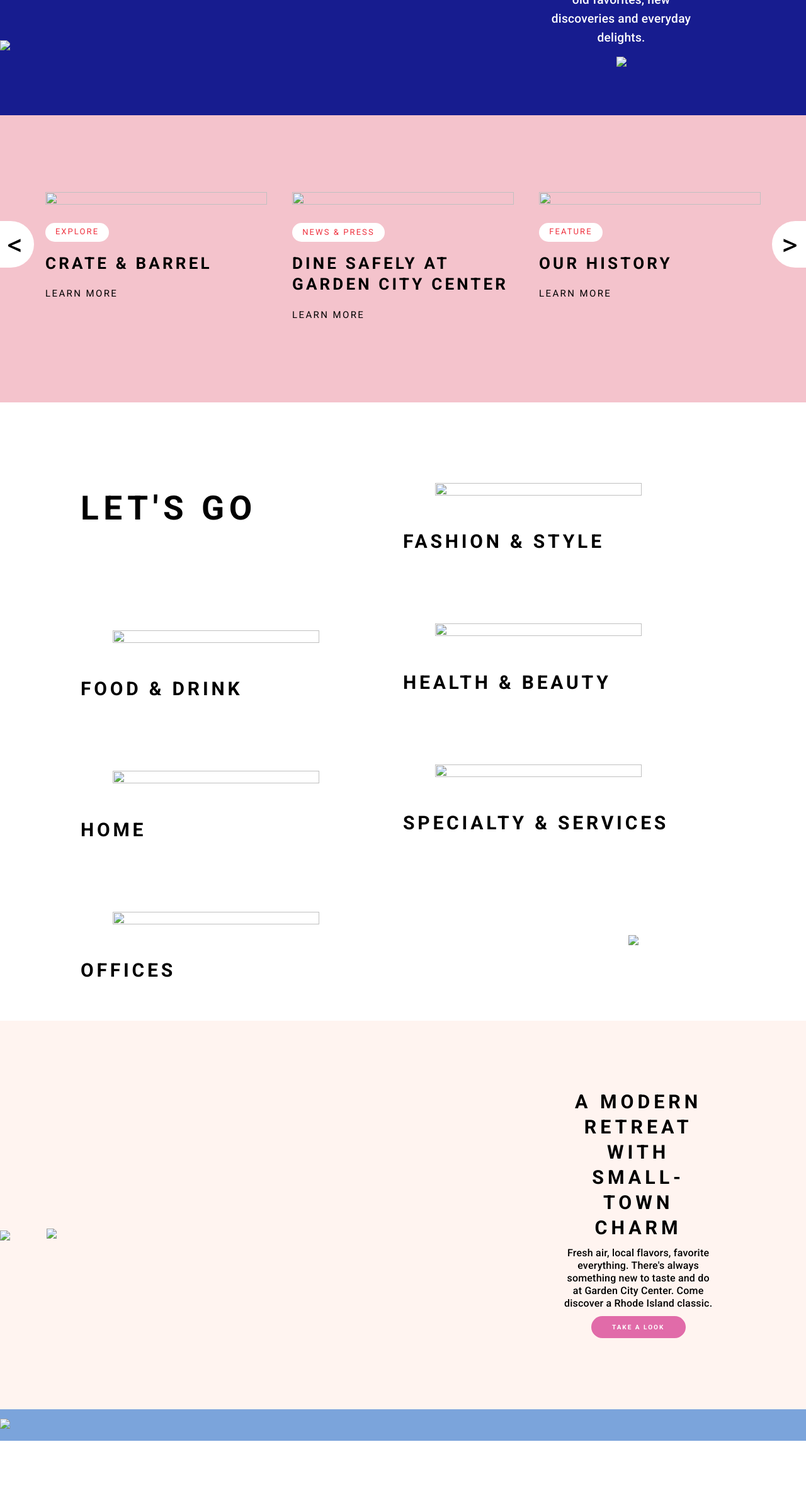
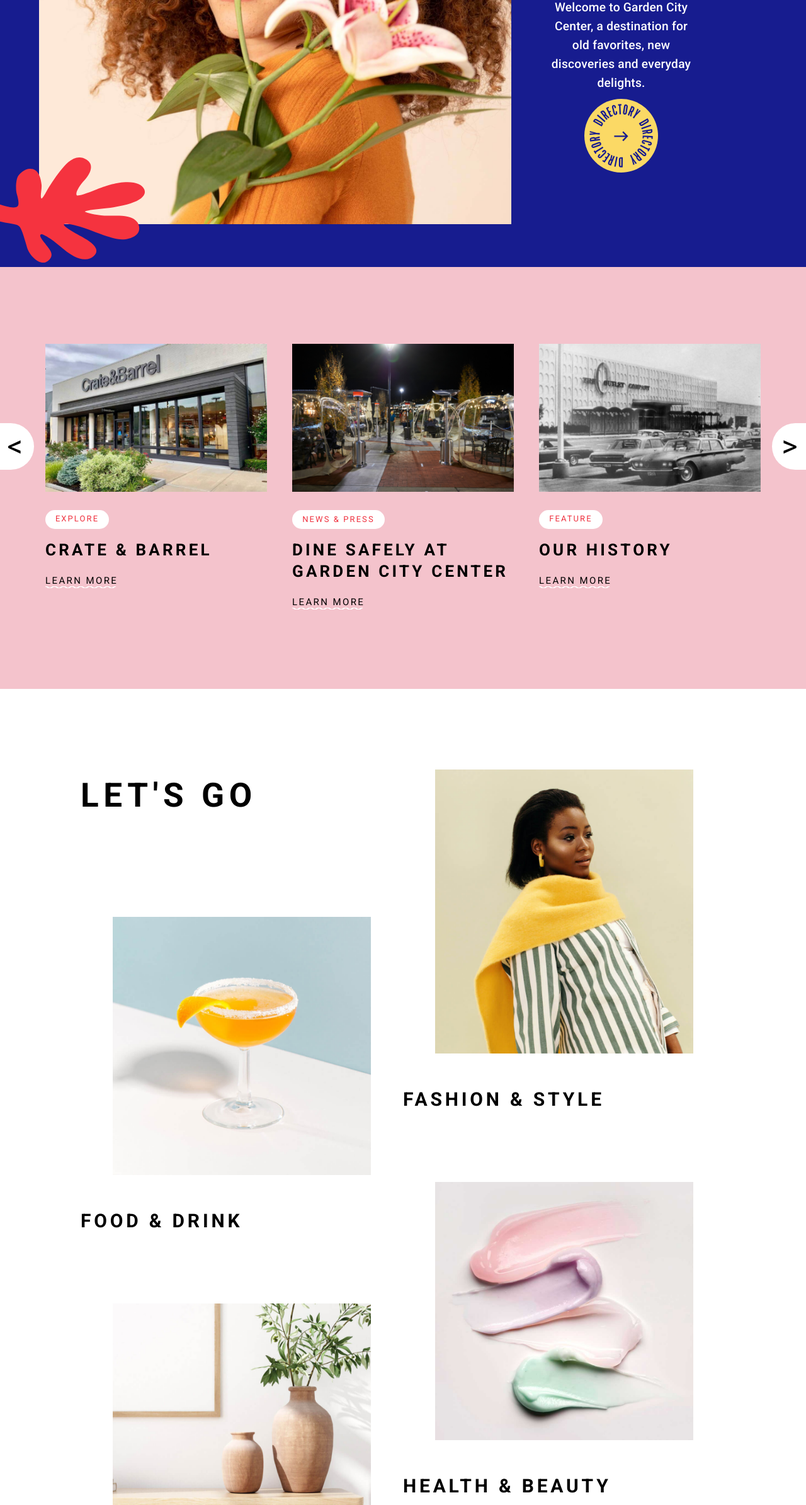
Before and after one commit to AnastasiaZubrilovskaia/shopping-centre, a plain HTML site: page index.html in a window 1280 px wide. Shown: the part 410-2800 px from the top of the page at 63% size. Drawn offline with Linux system fonts and the light colour scheme.

Commit message:
Update index.html

```diff
--- a/index.html
+++ b/index.html
@@ -13,10 +13,10 @@
     <article class="art_1">
     <header>
         <div class="block">
-            <img src="vector/Frame_1.svg">
+            <img src="Frame_1.svg">
         </div>
         <button class="button_menu">
-            <img src="vector/menu.svg">
+            <img src="menu.svg">
         </button>
         <div class="block_nav_media">
             <div>EXPLORE</div>
@@ -39,30 +39,30 @@
     <section class="main_fon">
         <div class="fon">
             <div class="foto">
-                <img src="image/Rectangle.png">
+                <img src="Rectangle.png">
             </div>
             <div class="content">
                 <div class="content_in">
                     <div class="title_1">A BEAUTIFUL DAY IS IN BLOOM</div>
                     <div class="text_1">Welcome to Garden City Center, a destination for old favorites, new discoveries and everyday delights.
                         <div class="circle">
-                            <img src="vector/Frame_2.svg">
+                            <img src="Frame_2.svg">
                         </div>
                     </div>
                 </div>
             </div>
         </div>
         <div class="flower_1" >
-            <img src="vector/Frame_3.svg">
+            <img src="Frame_3.svg">
         </div>
     </section>
 </article>
     <section class="news">
         <div class="flower_2">
-            <img src="vector/Vector_4.svg">
+            <img src="Vector_4.svg">
         </div>
         <div class="flower_3">
-            <img src="vector/Vector_5.svg">
+            <img src="Vector_5.svg">
         </div>
         <button class="button_01">
             <div><</div>
@@ -72,7 +72,7 @@
         </button>
         <div class="news_block">
             <div class="block_1">
-                <img src="image/Rectangle(3).png">
+                <img src="Rectangle(3).png">
                 <div class="content_block1">
                     <div  class="button_11">
                         <div class="text_button_11">Explore</div>
@@ -80,12 +80,12 @@
                     <h3 class="text_block_1">Crate & Barrel</h3>
                     <div class="text_button_22">Learn More</div>
                     <div class="button_22">
-                        <img src="vector/Group_7.svg">
+                        <img src="Group_7.svg">
                     </div>
                 </div>
             </div>
             <div class="block_1  block_1_news">
-                <img src="image/Rectangle(1).png">
+                <img src="Rectangle(1).png">
                 <div class="content_block2">
                     <div class="button_12">
                         <div class="text_button_11">News & Press</div>
@@ -93,12 +93,12 @@
                     <h3 class="text_block_1">Dine safely at Garden City Center</h3>
                     <div class="text_button_22">Learn More</div>
                     <div class="button_22">
-                        <img src="vector/Group_7.svg">
+                        <img src="Group_7.svg">
                     </div>
                 </div>
             </div>
             <div class="block_1 block_2_news">
-                <img src="image/Rectangle(2).png">
+                <img src="Rectangle(2).png">
                 <div class="content_block31">
                     <div  class="button_11">
                         <div class="text_button_11">Feature</div>
@@ -106,7 +106,7 @@
                     <h3 class="text_block_1">Our History</h3>
                     <div class="text_button_22">Learn More</div>
                     <div class="button_22">
-                        <img src="vector/Group_8.svg">
+                        <img src="Group_8.svg">
                     </div>
                 </div>
             </div>
@@ -118,19 +118,19 @@
                 <div class="title_plan">Let's Go</div>
                 <div class="elemant_plan">
                     <div class="picture_plan1">
-                        <img src="image/Frame.png">
+                        <img src="Frame.png">
                     </div>
                     <div class="text_plan">Food & Drink</div>
                 </div>
                 <div class="elemant_plan">
                     <div class="picture_plan2">
-                        <img src="image/Frame (2).png">
+                        <img src="Frame (2).png">
                     </div>
                     <div class="text_plan">Home</div>
                 </div>
                 <div class="elemant_plan">
                     <div class="picture_plan3">
-                        <img src="image/Frame (4).png">
+                        <img src="Frame (4).png">
                     </div>
                     <div class="text_plan">Offices</div>
                 </div>
@@ -138,19 +138,19 @@
             <div class="column_2">
                 <div class="elemant_plan">
                     <div class="picture_plan4">
-                        <img src="image/Frame (1).png">
+                        <img src="Frame (1).png">
                     </div>
                     <div class="text_plan">Fashion & Style</div>
                 </div>
                 <div class="elemant_plan">
                     <div class="picture_plan5">
-                        <img src="image/Frame (3).png">
+                        <img src="Frame (3).png">
                     </div>
                     <div class="text_plan">Health & Beauty</div>
                 </div>
                 <div class="elemant_plan">
                     <div class="picture_plan6">
-                        <img src="image/Frame (5).png">
+                        <img src="Frame (5).png">
                     </div>
                     <div class="text_plan">Specialty & Services</div>
                 </div>
@@ -160,7 +160,7 @@
     <section class="quote">
         <div class="quote_block">
             <div class="quote_foto">
-                <img src="image/Rectangle(4).png">
+                <img src="Rectangle(4).png">
             </div>
             <div class="quote_text_block">
                 <div class="quote_text_block_in">
@@ -171,14 +171,14 @@
             </div>
         </div>
         <div class="flower_4">
-            <img src="vector/Frame_9.svg">
+            <img src="Frame_9.svg">
         </div>
         <div class="flower_5">
-            <img src="vector/Frame_10.svg">
+            <img src="Frame_10.svg">
         </div>
     </section>
     <div class="line">
-        <img src="vector/Frame_11.svg">
+        <img src="Frame_11.svg">
     </div>
     <section class="last_block">
         <div class="last_block_news">
@@ -189,16 +189,16 @@
             </div>
             <div class="last_block_news_foto">
                 <div class="last_block_picture1">
-                    <img src="image/Rectangle(5).png">
+                    <img src="Rectangle(5).png">
                 </div>
                 <div class="last_block_picture2">
-                    <img src="image/Rectangle (6).png">
+                    <img src="Rectangle (6).png">
                 </div>
                 <div class="last_block_picture3">
-                    <img src="image/Rectangle (7).png">
+                    <img src="Rectangle (7).png">
                 </div>
                 <div class="last_block_picture4">
-                    <img src="image/Rectangle (8).png">
+                    <img src="Rectangle (8).png">
                 </div>
             </div>
         </div>
@@ -222,7 +222,7 @@
         <div class="footer_2">
             <div class="footer_block2">
                 <div class="footer_block2_col1">
-                    <img src="vector/Frame_12.svg">
+                    <img src="Frame_12.svg">
                 </div>
                 <div class="footer_block2_col2">
                     <div class="footer_block2_col2_1">
```
